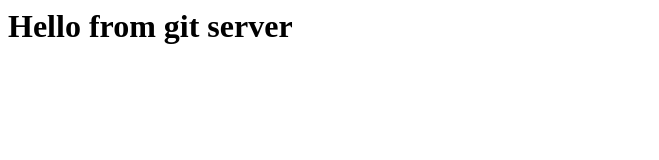
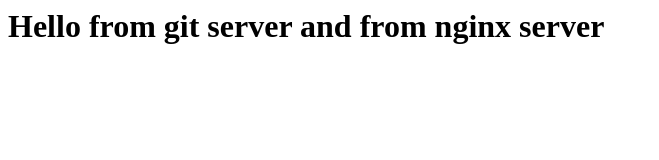
Before and after one commit to 14042004-24032006/Git-server-new, a plain HTML site: page index.html in a window 1280 px wide. Shown: the whole page, without its empty margins (0-659 px from the left). Drawn offline with Linux system fonts and the light colour scheme.

Commit message:
2nd commit

```diff
--- a/index.html
+++ b/index.html
@@ -1,3 +1,3 @@
 <html>
-	<h1>Hello from git server</h1>
+	<h1>Hello from git server and from nginx server</h1>
 </html>
```
